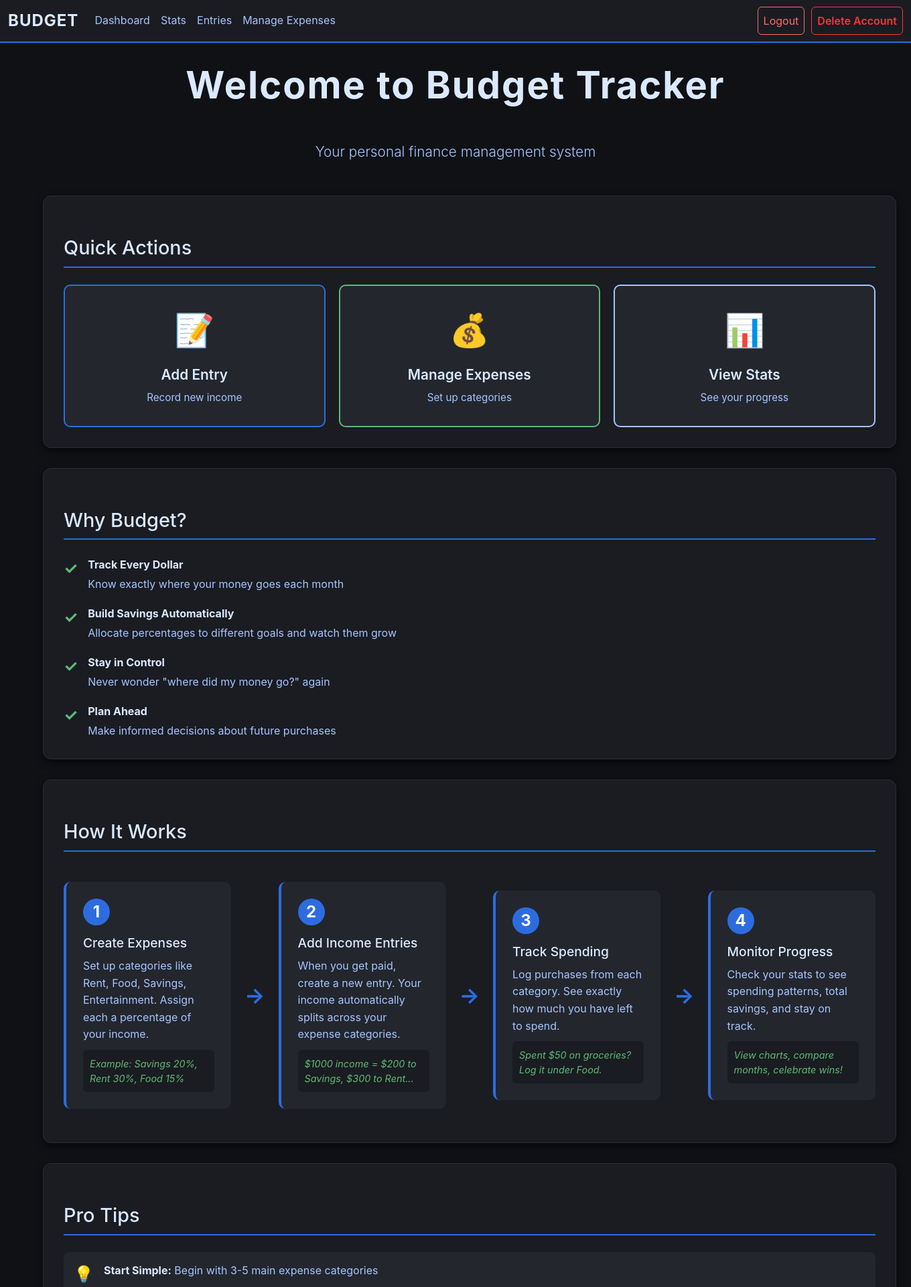
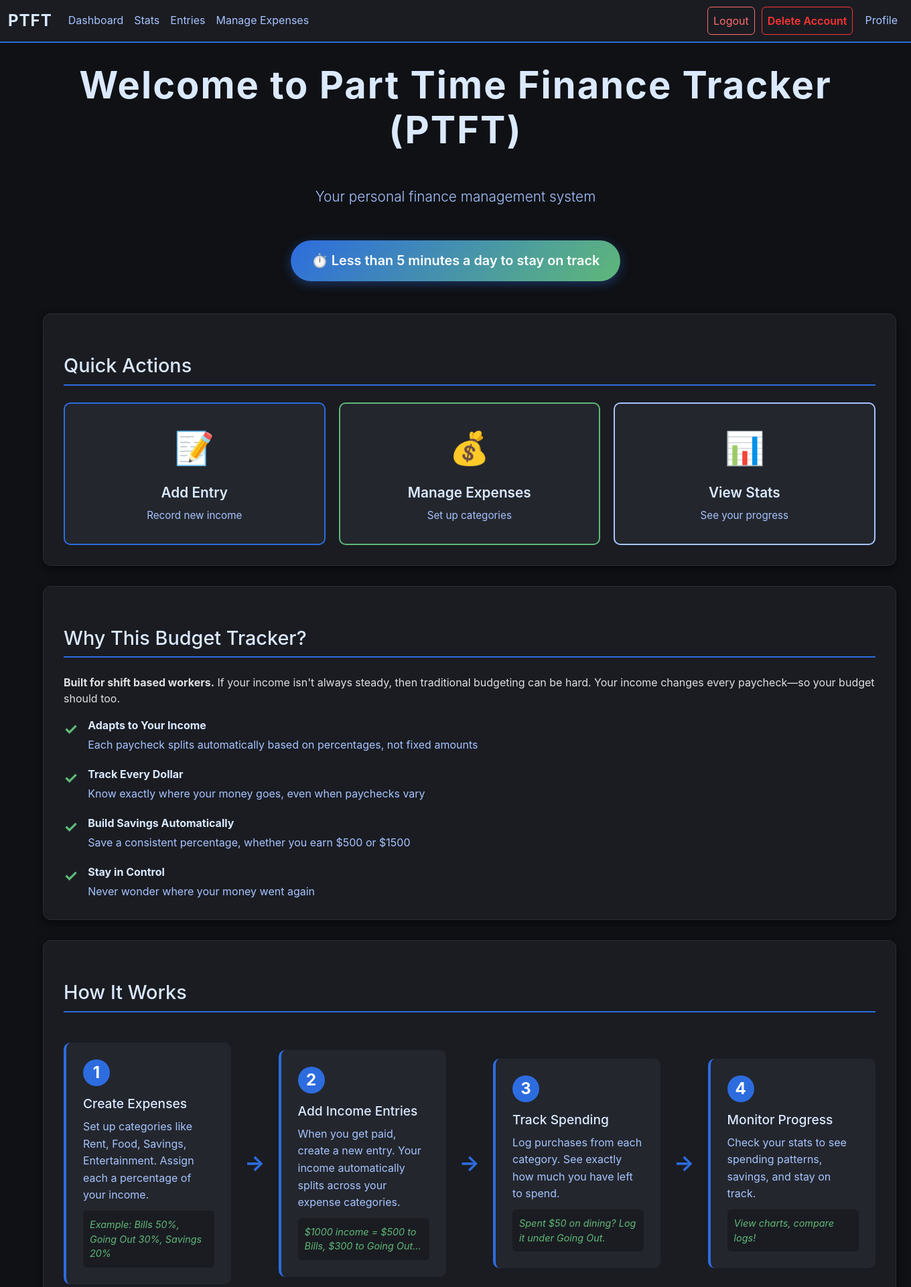
Before and after one commit to DoPe-EyeSZ/Finance-Project, a Flask app: page /dash in a window 1360 px wide. Shown: the top 1922 px of the page at 67% size. Run offline with Flask 3, Linux system fonts and the light colour scheme.

Commit message:
added profile page. work on that later

```diff
--- a/app/routes/user.py
+++ b/app/routes/user.py
@@ -258,3 +258,13 @@ def stats():
 
     else:
         return render_template("login.html")
+
+
+@user.route("/profile", methods = ["GET"])
+def profile():
+    if helper.check_login():
+        user = User.query.filter_by(id = session["user_id"]).first()
+        entry_count = Entry.query.filter_by(user_id = session["user_id"]).count()
+        return render_template("profile.html", user = user, entry_count = entry_count)
+    else:
+        return redirect(url_for("user.login"))
--- a/app/templates/budget_base.html
+++ b/app/templates/budget_base.html
@@ -79,12 +79,13 @@
   <body>
     <nav class="navbar navbar-expand-lg">
       <div class="container-fluid">
-        <a class="navbar-brand" href="#">BUDGET</a>
+        <a class="navbar-brand" href="#">PTFT</a>
         <button class="navbar-toggler" type="button" data-bs-toggle="collapse" data-bs-target="#navbarNav" aria-controls="navbarNav" aria-expanded="false" aria-label="Toggle navigation">
           <span class="navbar-toggler-icon"></span>
         </button>
         <div class="collapse navbar-collapse" id="navbarNav">
           <ul class="navbar-nav">
+
             <li class="nav-item">
               <a class="nav-link" href="/dash">Dashboard</a>
             </li>
@@ -109,6 +110,10 @@
               <li class="nav-item">
                 <a class="nav-link delete" href="/delete">Delete Account</a>
               </li>
+
+              <li class="nav-item">
+              <a class="nav-link" href="/profile">Profile</a>
+              </li>
             </div>
           </ul>
         </div>
--- a/app/templates/dash.html
+++ b/app/templates/dash.html
@@ -1,5 +1,5 @@
 {% extends "budget_base.html" %}
-{% block title%} DASHBOARD {% endblock%}
+{% block title%} Dashboard {% endblock%}
 
 {% block content %}
 <link rel="stylesheet" href="{{ url_for('static', filename='style.css') }}">
@@ -13,9 +13,11 @@
       {% endif %}
     {% endwith %}
 
-    <h1 class="main-title">Welcome to Budget Tracker</h1>
+    <h1 class="main-title">Welcome to Part Time Finance Tracker (PTFT) </h1>
 
     <div class="welcome-subtitle">Your personal finance management system</div>
+
+    <div class="time-badge">⏱️ Less than 5 minutes a day to stay on track</div>
 
     <div class="dashboard-grid">
         <!-- Quick Actions -->
@@ -42,34 +44,37 @@
 
         <!-- Why Budget? -->
         <div class="dashboard-section">
-            <h2 class="dashboard-section-title">Why Budget?</h2>
+            <h2 class="dashboard-section-title">Why This Budget Tracker?</h2>
+            <div class="mission-statement">
+                <p><strong>Built for shift based workers.</strong> If your income isn't always steady, then traditional budgeting can be hard. Your income changes every paycheck—so your budget should too.</p>
+            </div>
             <div class="info-list">
                 <div class="info-item">
                     <span class="info-icon">✓</span>
                     <div>
+                        <strong>Adapts to Your Income</strong>
+                        <p>Each paycheck splits automatically based on percentages, not fixed amounts</p>
+                    </div>
+                </div>
+                <div class="info-item">
+                    <span class="info-icon">✓</span>
+                    <div>
                         <strong>Track Every Dollar</strong>
-                        <p>Know exactly where your money goes each month</p>
+                        <p>Know exactly where your money goes, even when paychecks vary</p>
                     </div>
                 </div>
                 <div class="info-item">
                     <span class="info-icon">✓</span>
                     <div>
                         <strong>Build Savings Automatically</strong>
-                        <p>Allocate percentages to different goals and watch them grow</p>
+                        <p>Save a consistent percentage, whether you earn $500 or $1500</p>
                     </div>
                 </div>
                 <div class="info-item">
                     <span class="info-icon">✓</span>
                     <div>
                         <strong>Stay in Control</strong>
-                        <p>Never wonder "where did my money go?" again</p>
-                    </div>
-                </div>
-                <div class="info-item">
-                    <span class="info-icon">✓</span>
-                    <div>
-                        <strong>Plan Ahead</strong>
-                        <p>Make informed decisions about future purchases</p>
+                        <p>Never wonder where your money went again</p>
                     </div>
                 </div>
             </div>
@@ -84,7 +89,7 @@
                     <div class="step-content">
                         <h3>Create Expenses</h3>
                         <p>Set up categories like Rent, Food, Savings, Entertainment. Assign each a percentage of your income.</p>
-                        <div class="step-example">Example: Savings 20%, Rent 30%, Food 15%</div>
+                        <div class="step-example">Example: Bills 50%, Going Out 30%, Savings 20%</div>
                     </div>
                 </div>
                 <div class="step-arrow">→</div>
@@ -93,7 +98,7 @@
                     <div class="step-content">
                         <h3>Add Income Entries</h3>
                         <p>When you get paid, create a new entry. Your income automatically splits across your expense categories.</p>
-                        <div class="step-example">$1000 income = $200 to Savings, $300 to Rent...</div>
+                        <div class="step-example">$1000 income = $500 to Bills, $300 to Going Out...</div>
                     </div>
                 </div>
                 <div class="step-arrow">→</div>
@@ -102,7 +107,7 @@
                     <div class="step-content">
                         <h3>Track Spending</h3>
                         <p>Log purchases from each category. See exactly how much you have left to spend.</p>
-                        <div class="step-example">Spent $50 on groceries? Log it under Food.</div>
+                        <div class="step-example">Spent $50 on dining? Log it under Going Out.</div>
                     </div>
                 </div>
                 <div class="step-arrow">→</div>
@@ -110,8 +115,8 @@
                     <div class="step-number">4</div>
                     <div class="step-content">
                         <h3>Monitor Progress</h3>
-                        <p>Check your stats to see spending patterns, total savings, and stay on track.</p>
-                        <div class="step-example">View charts, compare months, celebrate wins!</div>
+                        <p>Check your stats to see spending patterns, savings, and stay on track.</p>
+                        <div class="step-example">View charts, compare logs!</div>
                     </div>
                 </div>
             </div>
--- a/app/templates/expenses.html
+++ b/app/templates/expenses.html
@@ -35,7 +35,7 @@
                 <button type="submit" class="form-btn">Transfer</button>
             </form>
         </div>
-        {% endif %}
+
 
         <div class="function-section">
             <h2 class="function-title">Transfer</h2>
@@ -66,6 +66,7 @@
                 <button type="submit" class="form-btn">Transfer</button>
             </form>
         </div>
+      {% endif %}
     </div>
 
     <h1 class="section-title">Active Expenses</h1>
--- a/app/templates/home.html
+++ b/app/templates/home.html
@@ -1,6 +1,6 @@
 {% extends "base.html"%}
 
-{% block title %}Home Page{% endblock %}
+{% block title %}Home{% endblock %}
 
 {% block content %}
     <h1>This is the Homepage</h1>
--- a/app/templates/login.html
+++ b/app/templates/login.html
@@ -1,5 +1,5 @@
 {% extends "base.html"%}
-{% block title %}Login Page{% endblock %}
+{% block title %}Login{% endblock %}
 
 {% block content %}
 <h1>This is the Login</h1>
--- a/app/templates/signup.html
+++ b/app/templates/signup.html
@@ -1,5 +1,5 @@
 {% extends "base.html"%}
-{% block title %}Sign Up Page{% endblock %}
+{% block title %}Sign Up{% endblock %}
 
 {% block content %}
 <h1>This is the Sign Up</h1>
--- a/app/templates/view_entry.html
+++ b/app/templates/view_entry.html
@@ -1,5 +1,5 @@
 {% extends "budget_base.html" %}
-{% block title%} ENTRY VIEWING {% endblock%}
+{% block title%} View Entry {% endblock%}
 
 {% block content %}
 <link rel="stylesheet" href="{{ url_for('static', filename='style.css') }}">
```
Also changed, not shown: app/templates/profile.html (added, +22 -0 lines), app/templates/stats.html (+10 -1 lines), app/templates/z_use_this_temp.html (added, +19 -0 lines), static/style.css (+49 -0 lines).
